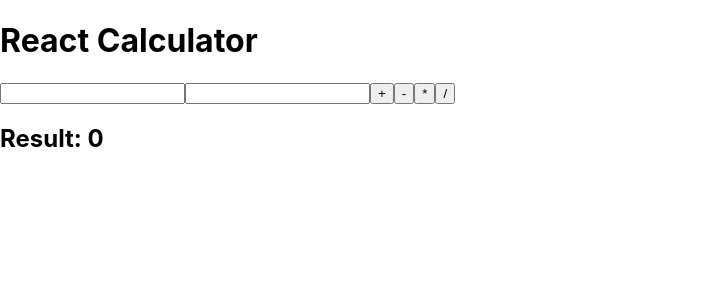
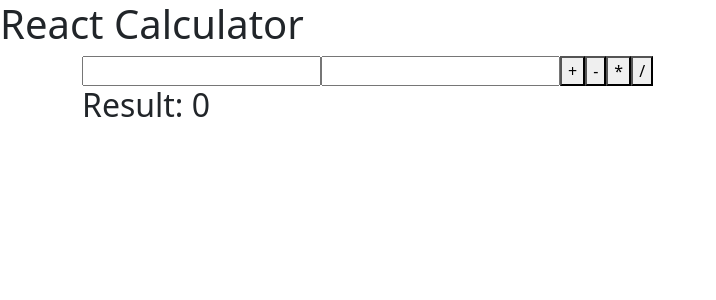
Before and after one commit to huyhai1994/simple-calculator-react, a React (Create React App) app: page / in a window 1280 px wide. Shown: the top 300 px of the page, without its empty margins (0-716 px from the left). Built offline with nearby package versions, Linux system fonts and the light colour scheme.

Commit message:
add boostrap component

```diff
--- a/package.json
+++ b/package.json
@@ -6,6 +6,7 @@
     "@testing-library/jest-dom": "^5.17.0",
     "@testing-library/react": "^13.4.0",
     "@testing-library/user-event": "^13.5.0",
+    "bootstrap": "^5.3.3",
     "react": "^18.3.1",
     "react-dom": "^18.3.1",
     "react-scripts": "5.0.1",
--- a/src/components/Calculator.js
+++ b/src/components/Calculator.js
@@ -1,4 +1,6 @@
 import {Component} from "react";
+import 'bootstrap/dist/css/bootstrap.css';
+import 'bootstrap/dist/js/bootstrap.js';
 
 class Calculator extends Component {
     constructor(props) {
@@ -28,7 +30,8 @@
     }
 
     render() {
-        return (<div>
+        return (<div className="container">
+            <div>
                 <input type="number" onChange={e => this.setState({number1: parseInt(e.target.value)})}/>
                 <input type="number" onChange={e => this.setState({number2: parseInt(e.target.value)})}/>
                 <button onClick={this.add}>+</button>
@@ -38,6 +41,7 @@
                 <h2>Result: {this.state.result !== undefined ? this.state.result : "Enter numbers and perform an operation"}</h2>
                 {/*TODO:
                 In the render method, you're using this.state.result without checking if it's defined. To fix this, you can initialize the result state with a default value or use conditional rendering to display a message when the result is not available:*/}
+            </div>
         </div>);
     }
 }
```
Also changed, not shown: src/components/component.css (added), 1 other file (tests, documents, lock files or other folders). Lines whose indentation alone changed are shown as unchanged.
